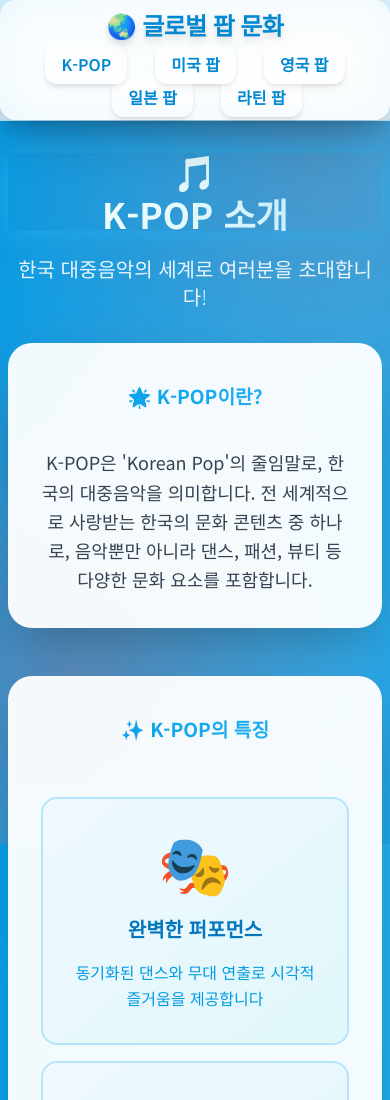
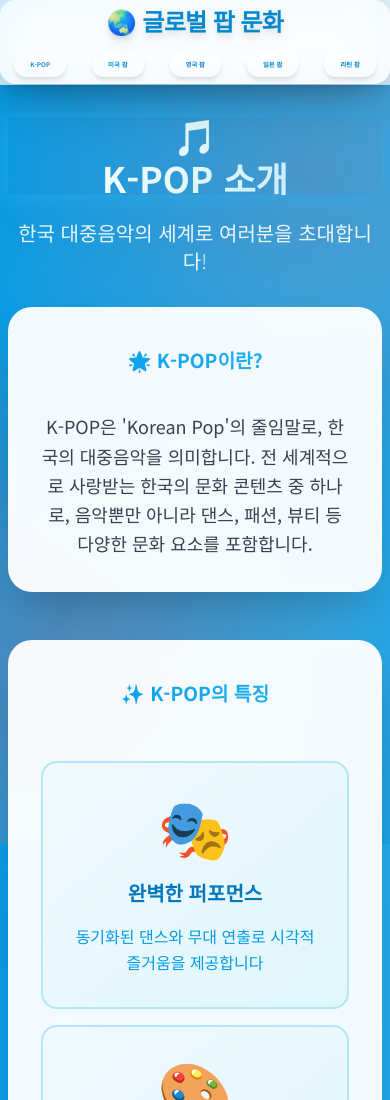
Before and after one commit to KhPark0410/onLineHosting, a plain HTML site: page index_kPop.html in a window 390 px wide. Shown: the top 1100 px of the page. Drawn offline with nearby package versions, Linux system fonts and the light colour scheme.

Commit message:
Add files via upload

```diff
--- a/index_kPop.html
+++ b/index_kPop.html
@@ -83,17 +83,17 @@
             @media (max-width: 600px) {
                 nav .max-w-6xl {
                     flex-direction: column;
-                gap: 8px;
-                padding: 0.5rem 0.5rem;
+                    gap: 6px;
+                    padding: 0.25rem 0.25rem;
                 }
                 nav ul {
                     flex-wrap: wrap;
-                gap: 4px;
+                    gap: 2px;
                     justify-content: center;
                 }
                                                 nav li a {
-                font-size: 1rem;
-                padding: 0.5rem 0.75rem;
+                                                    font-size: 0.4rem;
+                                                    padding: 0.18rem 0.3rem;
                                                 }
                 h1 {
                     font-size: 2.2rem !important;
```
Also changed, not shown: index_jpPop.html (+4 -4 lines), index_latPop.html (+4 -4 lines), index_ukPop.html (+8 -4 lines), index_usPop.html (+4 -4 lines). Lines whose indentation alone changed are shown as unchanged.
